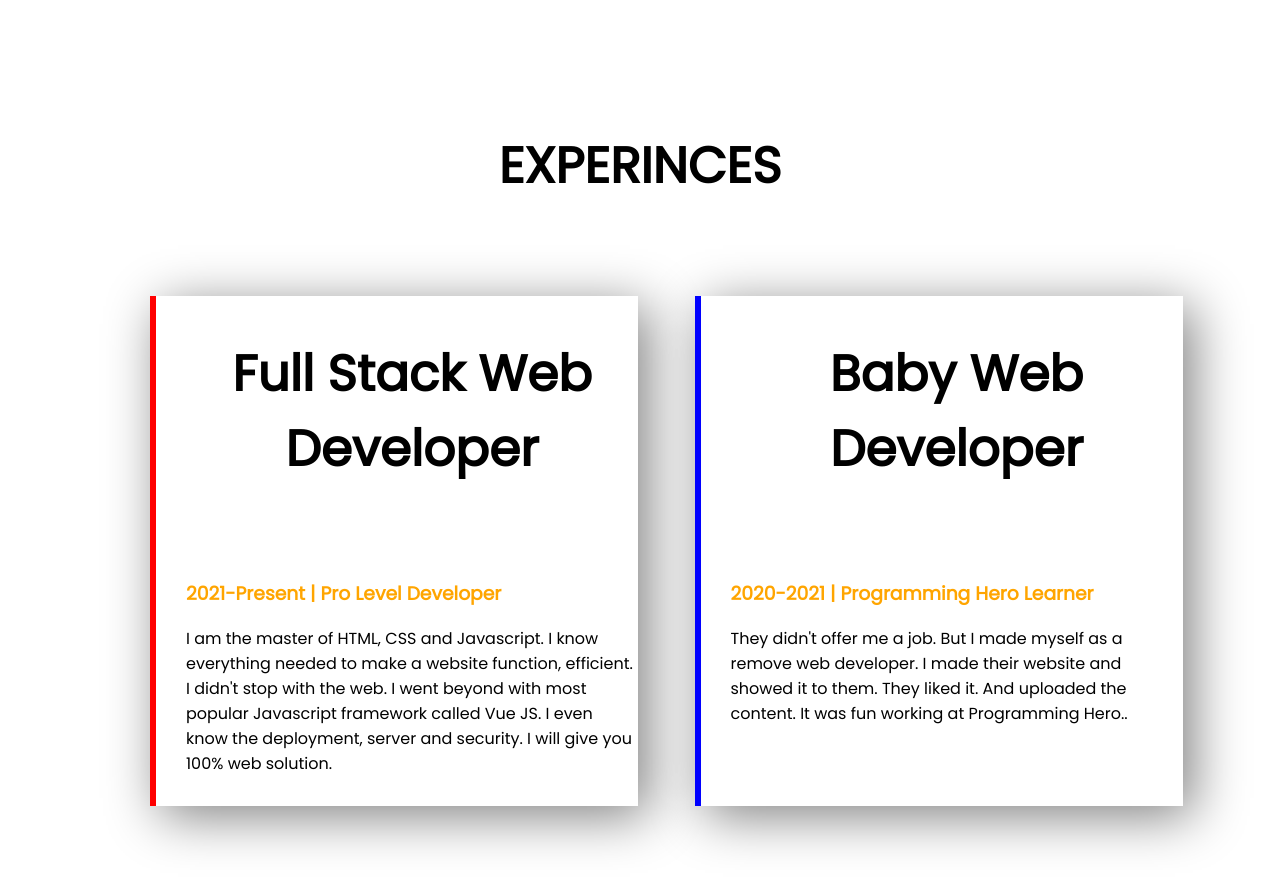
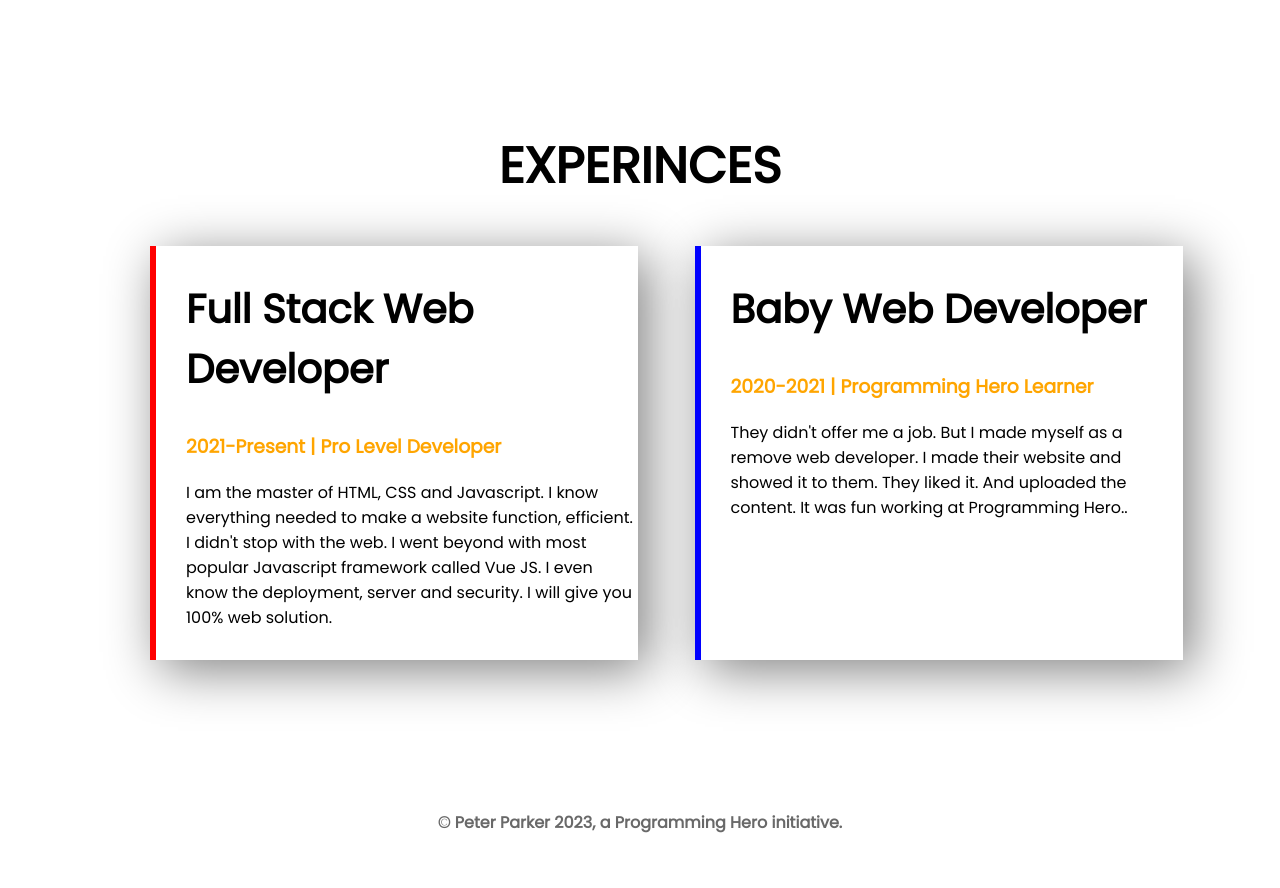
Before and after one commit to maruf-hossain-munna/developer-portfolio, a plain HTML site: page index.html in a window 1280 px wide. Shown: the part 1180-2068 px from the top of the page. Drawn offline with Linux system fonts and the light colour scheme.

Commit message:
new changes

```diff
--- a/index.html
+++ b/index.html
@@ -59,7 +59,7 @@
         <div class="card flexible">
 
             <div class="left-card ">
-                <h1> Full Stack Web Developer</h1>
+                <h2> Full Stack Web Developer</h2>
                 <h3> <span> 2021-Present | Pro Level Developer</span></h3>
                 <p> I am the master of HTML, CSS and Javascript. I know everything needed to make a website function, efficient. I didn't
                 stop with the web. I went beyond with most popular Javascript framework called Vue JS. I even know the deployment,
@@ -68,7 +68,7 @@
             </div>
 
             <div class="right-card ">
-                <h1> Baby Web Developer</h1>
+                <h2> Baby Web Developer</h2>
                 <h3> <span> 2020-2021 | Programming Hero Learner</span></h3>
                 <p> They didn't offer me a job. But I made myself as a remove web developer. I made their website and showed it to them.
                 They liked it. And uploaded the content. It was fun working at Programming Hero..</p>
--- a/style.css
+++ b/style.css
@@ -103,7 +103,11 @@ a{
 }
 .experinces h1{
     text-align: center;
-    padding-bottom: 50px;
+
+}
+
+h2{
+    font-size: 40px;
 }
 
 
```
